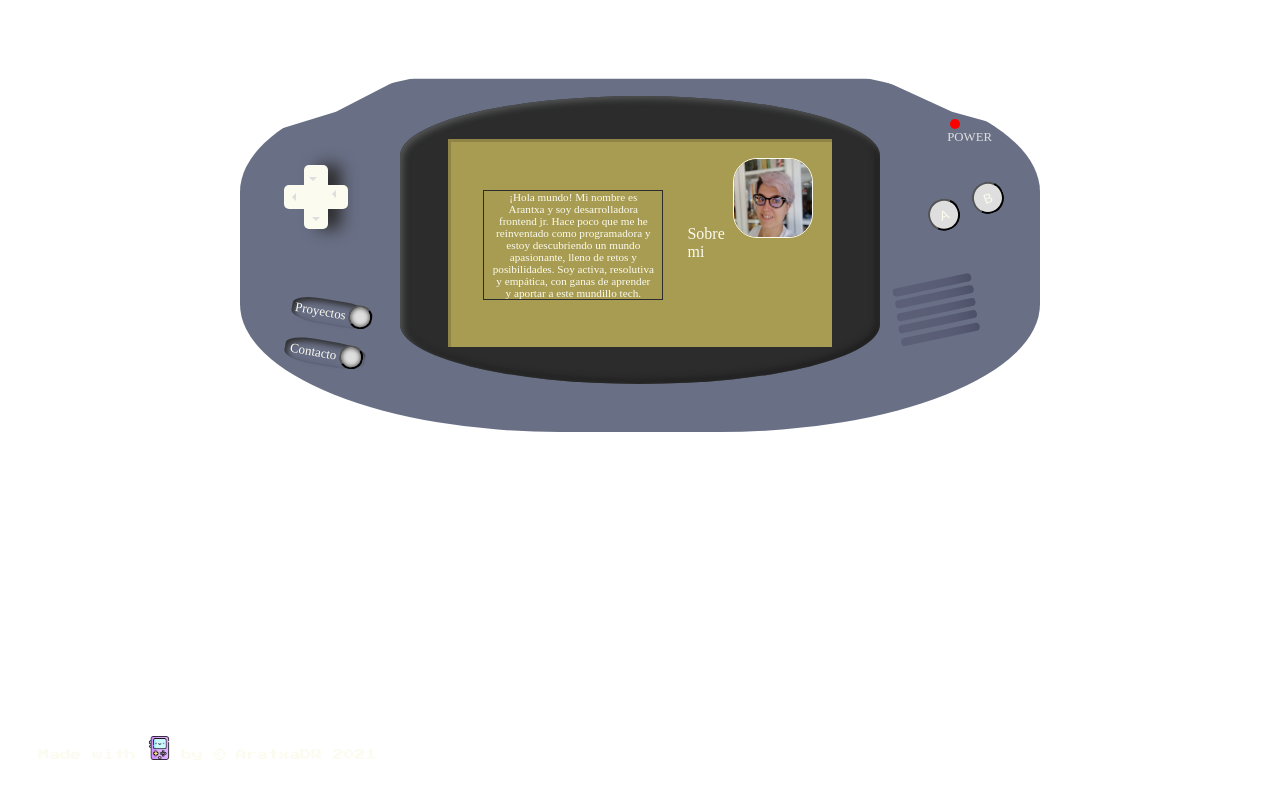
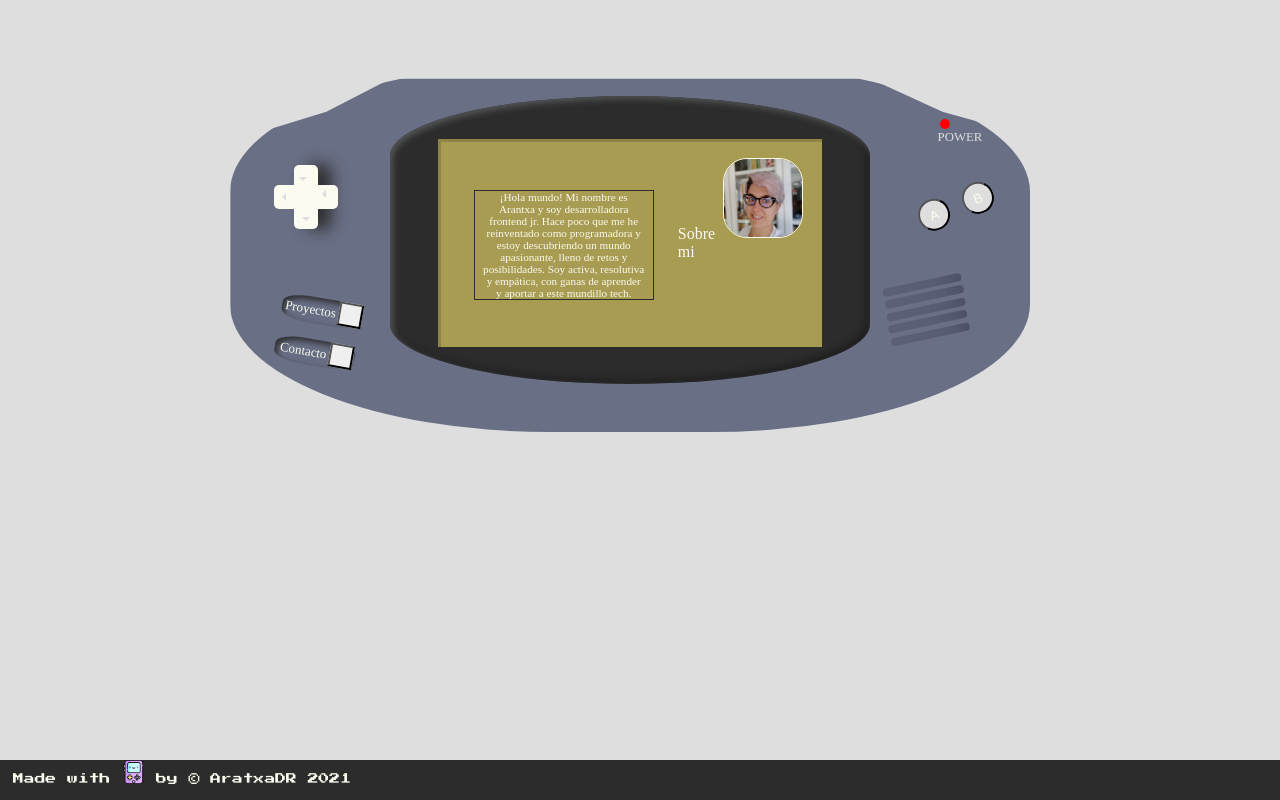
Before and after one commit to ArantxaDR/Portfolio, a React (Create React App) app: page /aboutme in a window 1280 px wide. Built offline with nearby package versions, Linux system fonts and the light colour scheme; a web font is replaced by a local one.

Commit message:
fix abaoutme bg

```diff
--- a/src/components/AboutMe/Aboutme.tsx
+++ b/src/components/AboutMe/Aboutme.tsx
@@ -5,6 +5,7 @@ import Arantxa from "../../assets/Arantxa.jpg";
 
 const Aboutme = () => {
   return (
+    <div className="aboutme-wrapper">
       <main className="gameboy">
         <p className="power"></p>
         <div className="screen-container">
@@ -16,11 +17,11 @@ const Aboutme = () => {
             />
             <p className="screen_title">Sobre mi</p>
             <p className="screen_text">
-            ¡Hola mundo! Mi nombre es Arantxa y soy desarrolladora frontend jr.
-            Hace poco que me he reinventado como programadora y estoy
+              ¡Hola mundo! Mi nombre es Arantxa y soy desarrolladora frontend
+              jr. Hace poco que me he reinventado como programadora y estoy
               descubriendo un mundo apasionante, lleno de retos y posibilidades.
-            Soy activa, resolutiva y empática, con ganas de aprender y aportar a
-            este mundillo tech.
+              Soy activa, resolutiva y empática, con ganas de aprender y aportar
+              a este mundillo tech.
             </p>
           </div>
         </div>
@@ -55,6 +56,7 @@ const Aboutme = () => {
           <div className="speakers-4"></div>
         </div>
       </main>
+    </div>
   );
 };
 
--- a/src/components/AboutMe/_aboutme.scss
+++ b/src/components/AboutMe/_aboutme.scss
@@ -1,5 +1,14 @@
 @import "../../styles/variables";
 
+.aboutme-wrapper {
+  background-color: $colorgrey;
+  height: 95vh;
+  width: 100%;
+  padding-top: 5%;
+}
+
+//media desktop and tablet
+@media all and (min-width: 768px) {
   .gameboy {
     position: relative;
     font-family: $fontsecondary;
@@ -21,7 +30,8 @@
       0 88%
     );
     border-radius: 20em/8em;
-  margin: 4rem auto;
+    margin-left: 18%;
+
     color: $colorprimary;
   }
   .power {
@@ -280,3 +290,4 @@
         rgba(0, 0, 0, 0.3) 0px 18px 36px -18px inset;
     }
   }
+}
--- a/src/components/Footer/_footer.scss
+++ b/src/components/Footer/_footer.scss
@@ -1,14 +1,16 @@
 @import "../../styles/variables";
 
 .footer {
-  position: absolute;
-  bottom: 3%;
-  left: 3%;
-  text-align: center;
+  background-color: $colorcuaternary;
+  display: flex;
+  justify-self: flex-end;
+  height: 5vh;
+  width: 100%;
+  padding-left: 1em;
   color: $colorprimary;
   font-family: $fontprimary;
   font-size: small;
-  padding-bottom: 1rem;
+
   &-img {
     width: 1.5rem;
     height: 1.5rem;
--- a/src/components/Landing/_landing.scss
+++ b/src/components/Landing/_landing.scss
@@ -2,8 +2,8 @@
 
 .wrapper {
   background-color: $colorcuaternary;
-  height: 100vh;
-  width: 100vw;
+  height: 95vh;
+  width: 100%;
 }
 .landing-container {
   font-family: $fontprimary;
--- a/src/styles/_index.scss
+++ b/src/styles/_index.scss
@@ -1,4 +1,5 @@
 * {
   box-sizing: border-box;
   margin: 0;
+  padding: 0;
 }
```
Lines whose indentation alone changed are shown as unchanged.
